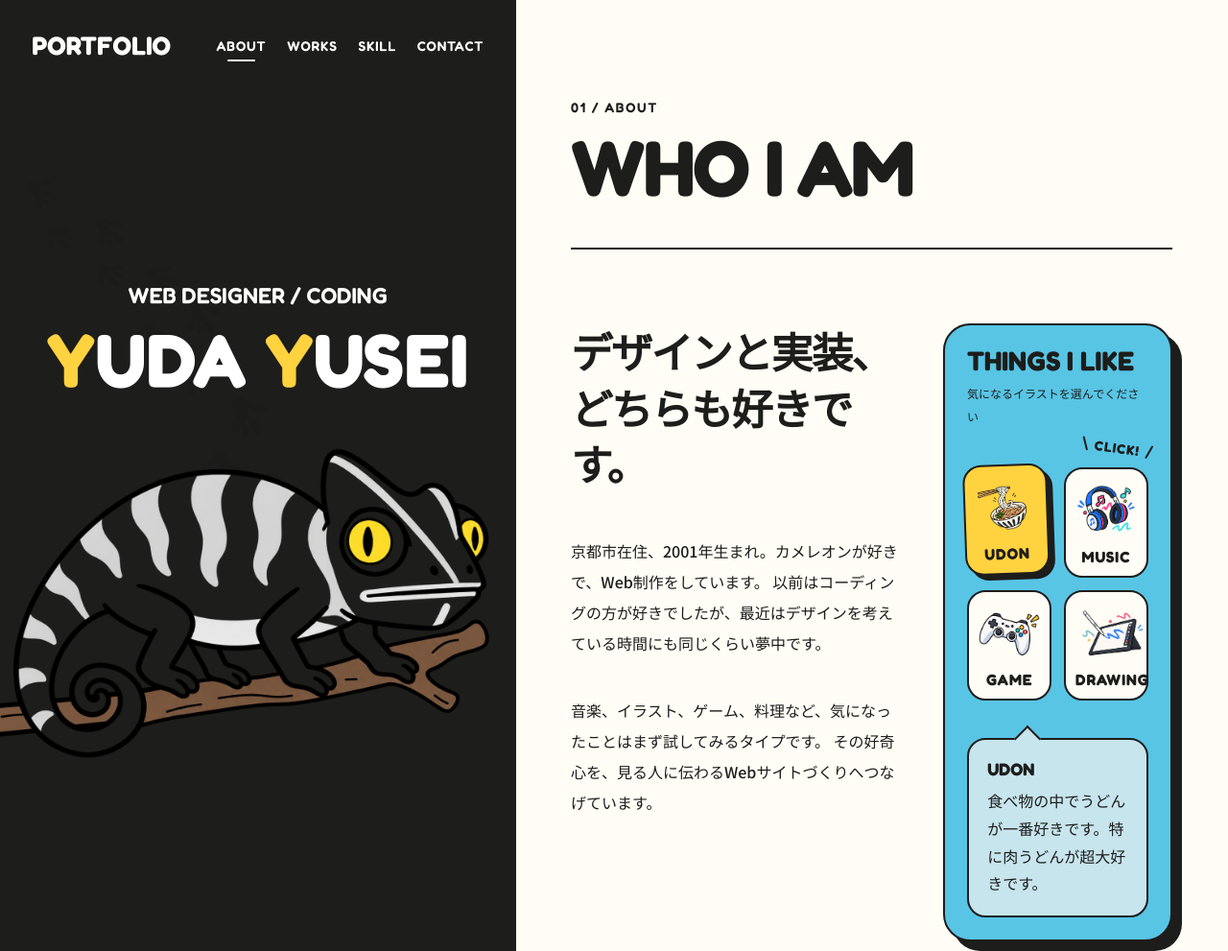
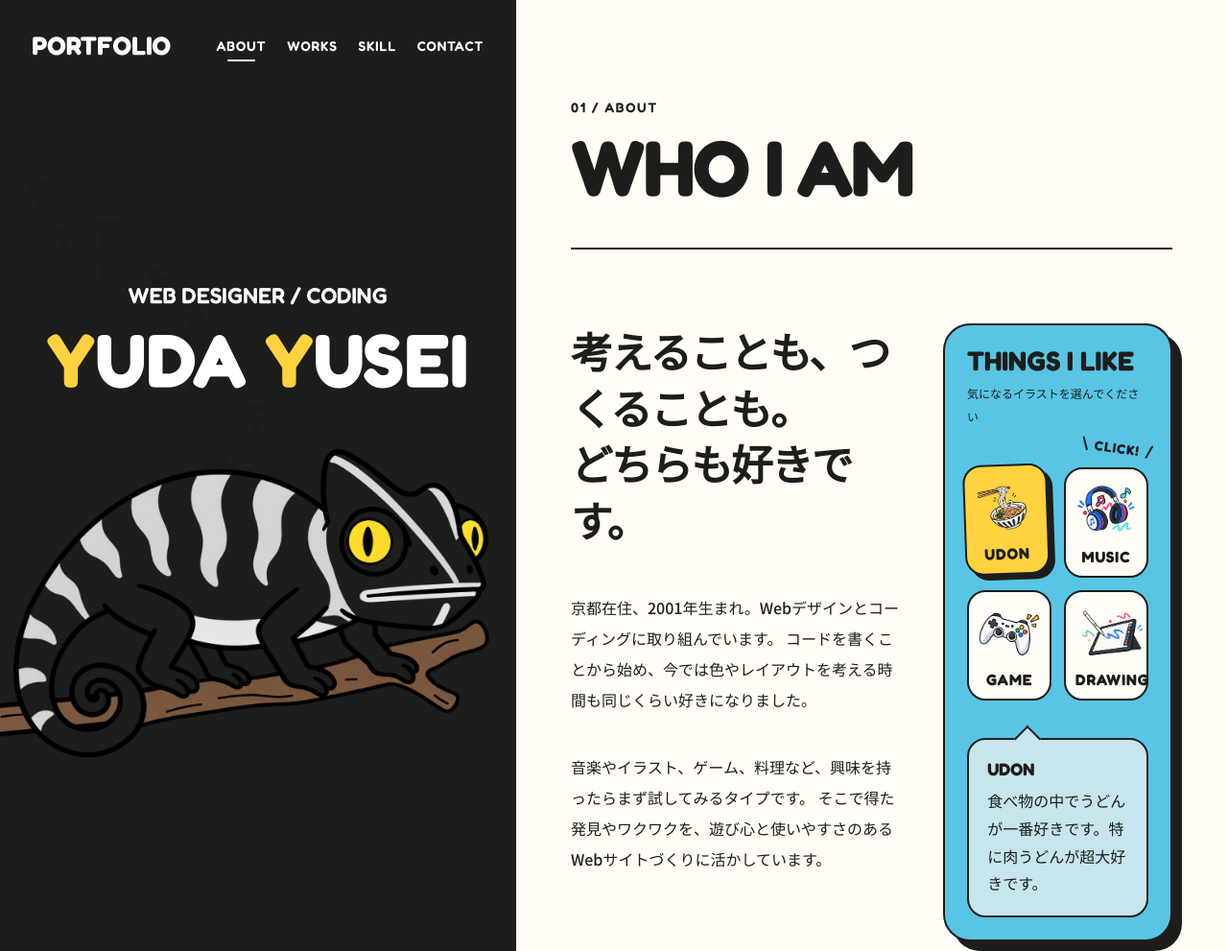
Before and after one commit to yuyu1018/portfolio, a website built with Vite: page index.html in a window 1280 px wide. Shown: the top 991 px of the page at 96% size. Built offline with nearby package versions, Linux system fonts and the light colour scheme.

Commit message:
Rewrite about introduction

```diff
--- a/index.html
+++ b/index.html
@@ -72,15 +72,15 @@
 
             <div class="about__grid">
               <article class="about__profile" data-reveal="up" data-reveal-delay="1">
-                <p class="about__catch">デザインと実装、<br />どちらも好きです。</p>
+                <p class="about__catch">考えることも、つくることも。<br />どちらも好きです。</p>
                 <div class="about__copy">
                   <p>
-                    京都市在住、2001年生まれ。カメレオンが好きで、Web制作をしています。
-                    以前はコーディングの方が好きでしたが、最近はデザインを考えている時間にも同じくらい夢中です。
+                    京都在住、2001年生まれ。Webデザインとコーディングに取り組んでいます。
+                    コードを書くことから始め、今では色やレイアウトを考える時間も同じくらい好きになりました。
                   </p>
                   <p>
-                    音楽、イラスト、ゲーム、料理など、気になったことはまず試してみるタイプです。
-                    その好奇心を、見る人に伝わるWebサイトづくりへつなげています。
+                    音楽やイラスト、ゲーム、料理など、興味を持ったらまず試してみるタイプです。
+                    そこで得た発見やワクワクを、遊び心と使いやすさのあるWebサイトづくりに活かしています。
                   </p>
                 </div>
               </article>
```
